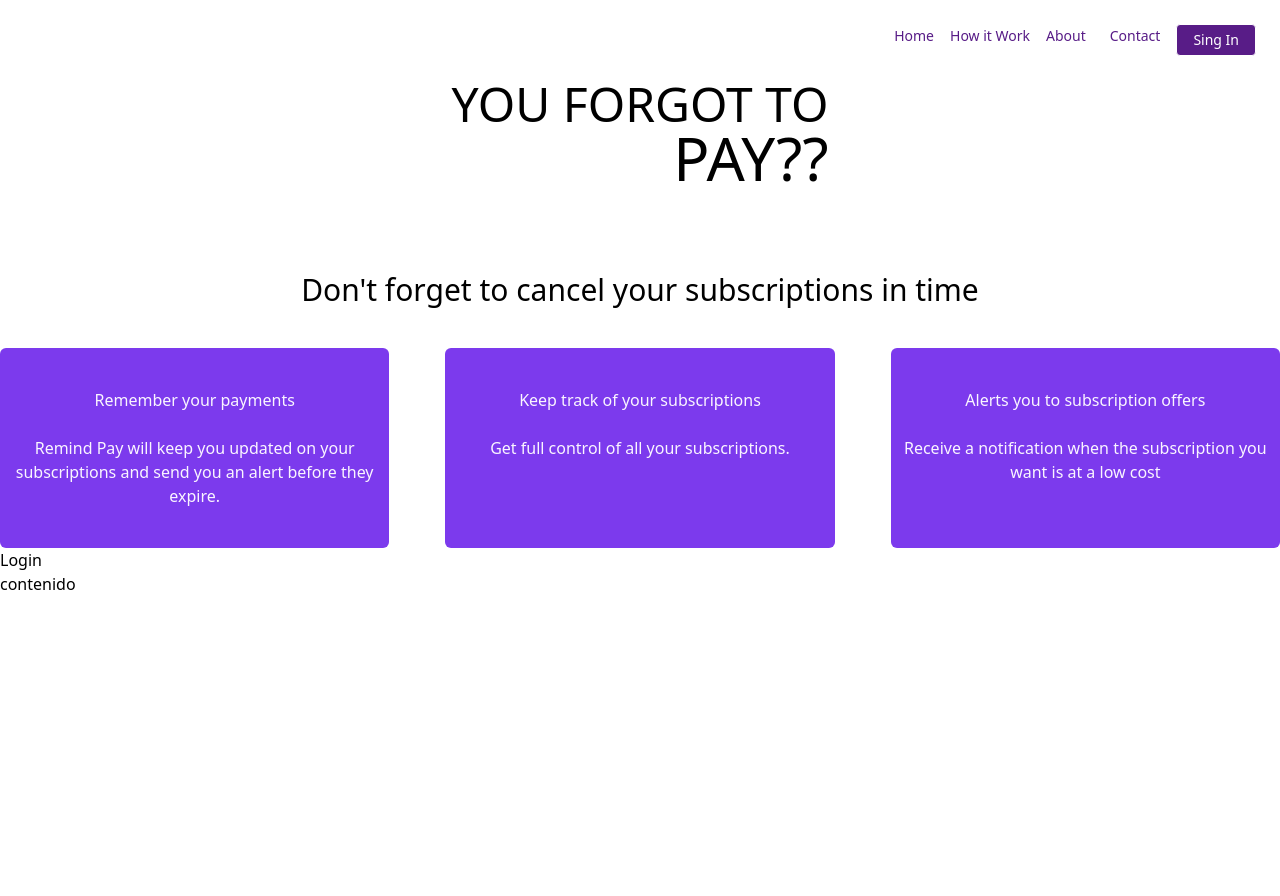
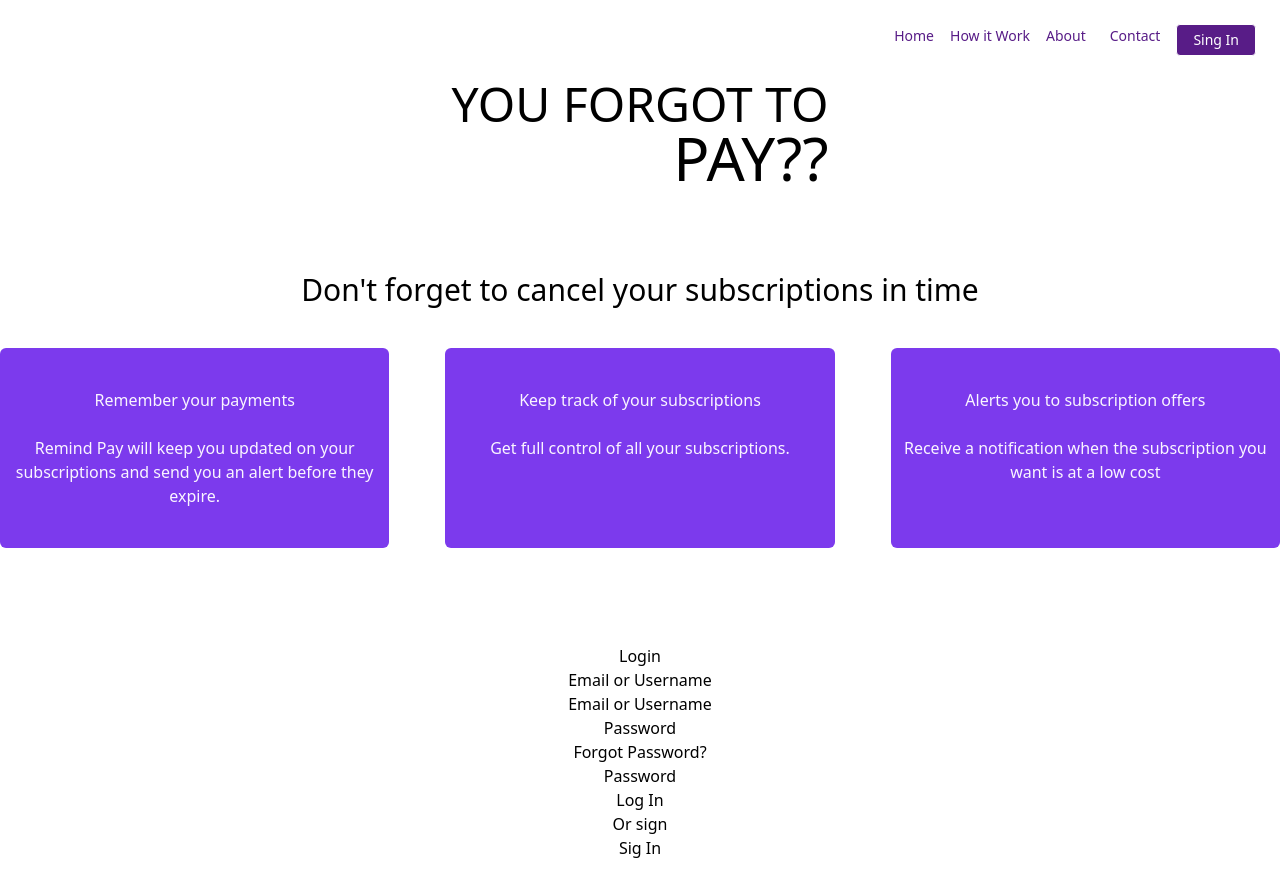
Before and after one commit to marcelowebdesigner/G4-Frontend, a React (Vite) app in the folder my-project/: page / in a window 1280 px wide. Shown: the top 896 px of the page. Before the commit the page ends 800 px from the top, so only its background shows below. Built offline with nearby package versions, Linux system fonts and the light colour scheme.

Commit message:
hotfix:update-LoginForm

```diff
--- a/my-project/src/App.jsx
+++ b/my-project/src/App.jsx
@@ -5,7 +5,12 @@ import SectionCards from "./components/homepage/SectionCards";
 import Header from "./components/homepage/Header";
 import Navbar from "./components/homepage/Navbar";
 import "./index.css";
-import {FormTitle, LoginForm} from "./components/loginpage/LoginForm";
+import {
+  FormTitle,
+  TextAreaForm,
+  ButtonForm,
+  MsgInstruction,
+} from "./components/loginpage/LoginForm";
 
 export const HomePage = () => {
   return (
@@ -14,20 +19,23 @@ export const HomePage = () => {
 
       <Header />
       <Description />
-      <SectionCards/>
+      <SectionCards />
     </React-Fragment>
   );
 };
 
 export const LoginPage = () => {
-    return (
-        <>
-        <FormTitle/>
-        <LoginForm/>
-
-
-        </>
-
-
-    )
-}
+  return (
+    <div className="container mx-auto text-center py-24">
+      <FormTitle />
+      <MsgInstruction instruction="Email or Username"/>
+      <TextAreaForm textContent="Email or Username"/>
+      <MsgInstruction instruction="Password"/>
+      <MsgInstruction instruction="Forgot Password?"/>
+      <TextAreaForm textContent="Password" />
+      <ButtonForm content="Log In"/>
+      <MsgInstruction instruction="Or sign"/>
+      <ButtonForm content="Sig In"/>
+    </div>
+  );
+};
--- a/my-project/src/components/homepage/Cards.jsx
+++ b/my-project/src/components/homepage/Cards.jsx
@@ -1,10 +1,10 @@
 import React from "react";
 
-const Cards = props => (
+const Cards = ({title, msg}) => (
   <div className="text-center bg-violet-600 py-10 rounded-md">
-    <h2 className="text-purple-50">{props.title}</h2>
+    <h2 className="text-purple-50">{title}</h2>
     <br/>
-    <p className="text-purple-50">{props.msg}</p>
+    <p className="text-purple-50">{msg}</p>
   </div>
 );
 
--- a/my-project/src/components/loginpage/LoginForm.jsx
+++ b/my-project/src/components/loginpage/LoginForm.jsx
@@ -1,17 +1,33 @@
 import React from "react";
 
 export const FormTitle = () => {
-    return (
+  return (
     <>
       <h2>Login</h2>
     </>
-    )
-  };
+  );
+};
 
-export const LoginForm = () => {
+export const TextAreaForm = ({textContent}) => {
   return (
-  <>
-    contenido
-  </>
-  )
+    <>
+      <div>{textContent}</div>
+    </>
+  );
 };
+
+export const ButtonForm = ({content}) => {
+  return (
+    <>
+      <button className="hover:marker">{content}</button>
+    </>
+  );
+};
+
+export const MsgInstruction = ({instruction}) => {
+  return (
+    <>
+      <div>{instruction}</div>
+    </>
+  );
+};
```
